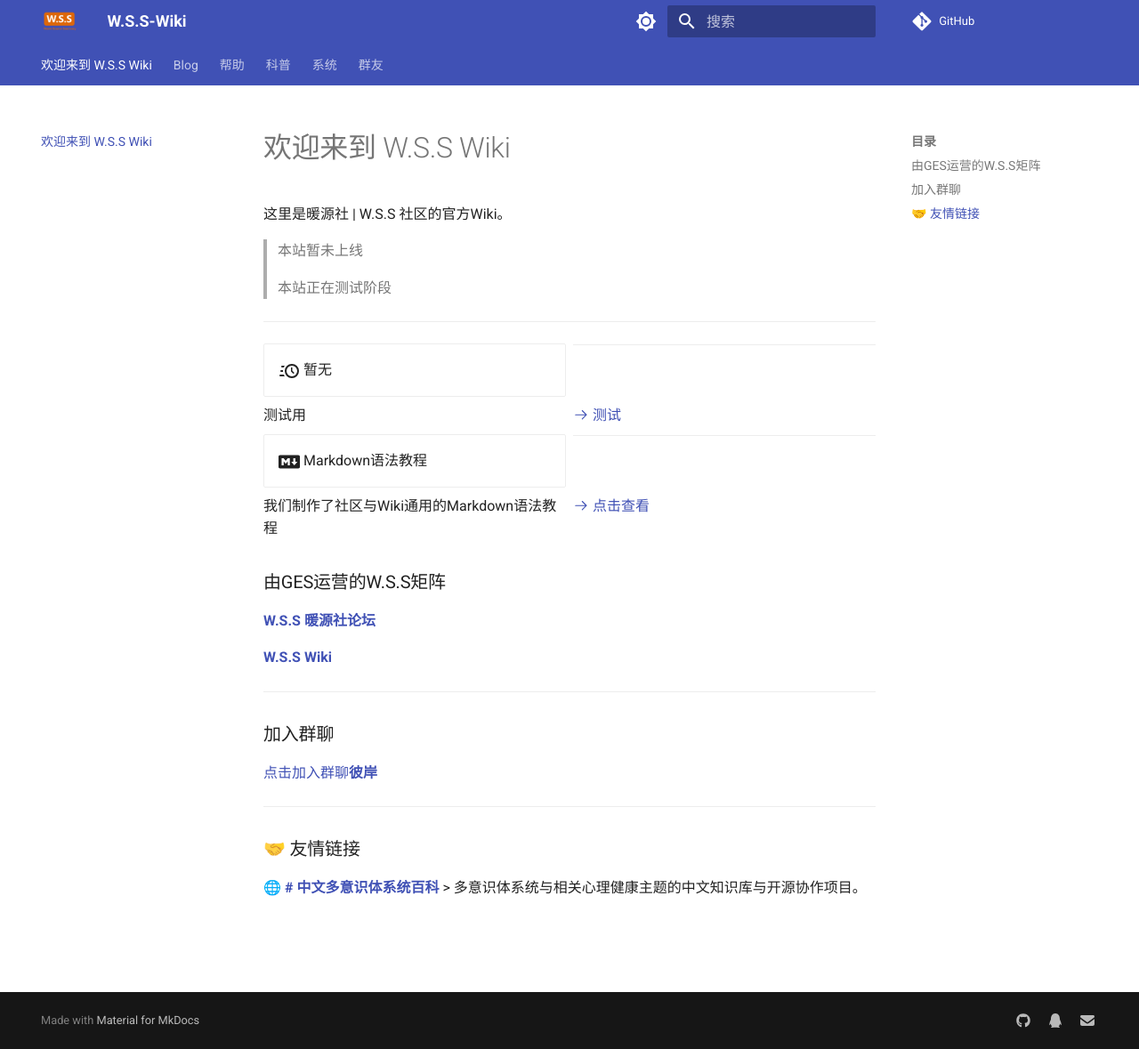
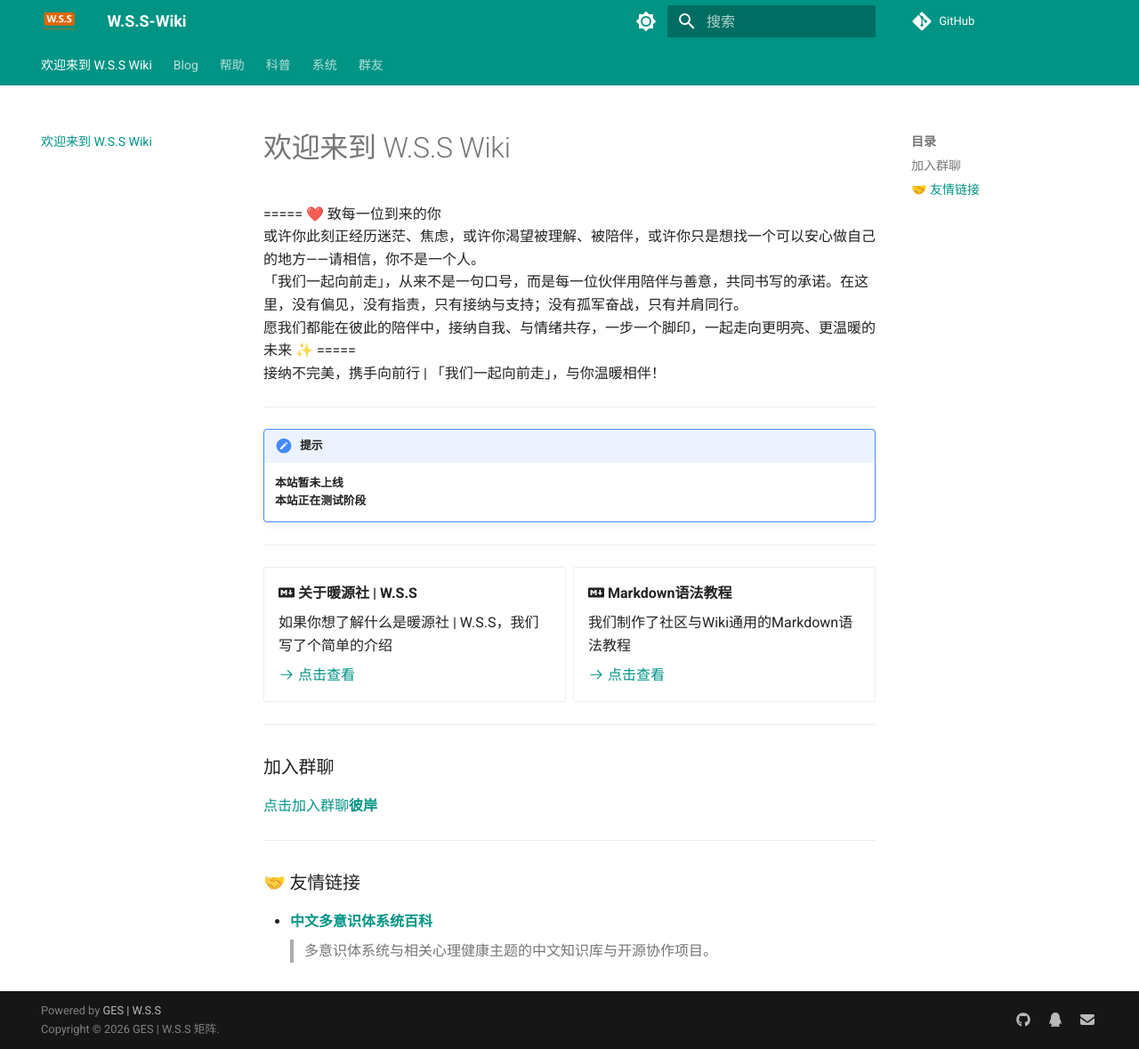
Before and after one commit to CHINAGUOGE/W.S.S-Wiki, an MkDocs documentation site: the page built from docs/index.md, in a window 1280 px wide and 1179 px high. Shown: the whole window at 89% size. Built offline with MkDocs 1.6.1 and Material for MkDocs 9.7.7, drawn with Linux system fonts in a browser that asks for light colours; comment, search, counter and statistics services are not loaded.

Commit message:
[add&fix]反正就是弄了很多东西

```diff
--- a/docs/index.md
+++ b/docs/index.md
@@ -1,38 +1,34 @@
 # 欢迎来到 W.S.S Wiki
 
-这里是暖源社 | W.S.S 社区的官方Wiki。
-
-> 本站暂未上线
-
-> 本站正在测试阶段
+=====&nbsp;❤️&nbsp;致每一位到来的你 <br>
+或许你此刻正经历迷茫、焦虑，或许你渴望被理解、被陪伴，或许你只是想找一个可以安心做自己的地方——请相信，你不是一个人。 <br>
+「我们一起向前走」，从来不是一句口号，而是每一位伙伴用陪伴与善意，共同书写的承诺。在这里，没有偏见，没有指责，只有接纳与支持；没有孤军奋战，只有并肩同行。 <br>
+愿我们都能在彼此的陪伴中，接纳自我、与情绪共存，一步一个脚印，一起走向更明亮、更温暖的未来&nbsp;✨&nbsp;=====<br>
+接纳不完美，携手向前行&nbsp;|&nbsp;「我们一起向前走」，与你温暖相伴！<br>
 
 ---
+
+!!! note "提示"
+    **本站暂未上线** <br>
+    **本站正在测试阶段**
+
+---
+
 <div class="grid cards" markdown>
 
-- :material-clock-fast:{ .lg .middle } 暂无
+- :fontawesome-brands-markdown: **关于暖源社 | W.S.S**
 
-  ---
+    如果你想了解什么是暖源社 | W.S.S，我们写了个简单的介绍
 
-  测试用
+    [:octicons-arrow-right-24: 点击查看](帮助/关于W.S.S)
 
-  [:octicons-arrow-right-24: 测试](#)
+- :fontawesome-brands-markdown: **Markdown语法教程**
 
-- :fontawesome-brands-markdown:{ .lg .middle } Markdown语法教程
+    我们制作了社区与Wiki通用的Markdown语法教程
 
-  ---
-
-  我们制作了社区与Wiki通用的Markdown语法教程
-
-  [:octicons-arrow-right-24: 点击查看](https://chinaguoge.github.io/W.S.S-Wiki/%E5%B8%AE%E5%8A%A9/markdown%E8%AF%AD%E6%B3%95%E6%95%99%E7%A8%8B/)
+    [:octicons-arrow-right-24: 点击查看](帮助/markdown语法教程)
 
 </div>
-
-### 由GES运营的W.S.S矩阵
-
-[**W.S.S 暖源社论坛**](https://our.51320721.xyz)
-
-[**W.S.S Wiki**](https://wiki.51320721.xyz)
-
 ---
 
 ### 加入群聊
--- a/mkdocs.yml
+++ b/mkdocs.yml
@@ -4,13 +4,16 @@
 
 theme:
   name: material
+  custom_dir: overrides
   logo: assets/logo1.png
+  favicon: assets/favicon.png
   language: zh
   palette:
     - media: "(prefers-color-scheme: light)"
       scheme: default
-      primary: indigo
       accent: indigo
+      primary: teal
+      accent: range
       toggle:
         icon: material/brightness-7
         name: 切换至深色模式
@@ -33,7 +36,6 @@
     - content.code.annotate       # 代码注释支持
 
 extra:
-  copyright: 'Copyright &copy; 2026 GES | W.S.S 矩阵.'
   social:
     - icon: fontawesome/brands/github
       link: https://github.com/CHINAGUOGE/W.S.S-Wiki
--- /dev/null
+++ b/overrides/partials/copyright.html
@@ -0,0 +1,17 @@
+<div class="md-copyright">
+    {% if config.copyright %}
+    <div class="md-copyright__highlight">
+        {{ config.copyright }}
+    </div>
+    {% endif %}
+
+    <div class="md-copyright__specific">
+        Powered by
+        <a href="https://github.com/CHINAGUOGE/W.S.S-Wiki/" target="_blank" rel="noopener">
+            GES | W.S.S
+        </a>
+    </div>
+    <div class="md-copyright-footer">
+        Copyright &copy; 2026 GES | W.S.S 矩阵.
+    </div>
+</div>
```
Also changed, not shown: other parts of docs/index.md (+2 -1 lines), docs/blog/index.md (added, +1 -0 lines), docs/帮助/关于W.S.S.md (added, +11 -0 lines), docs/assets/favicon.png (added).
